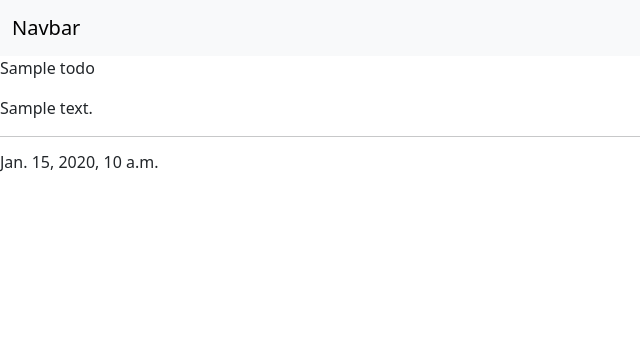
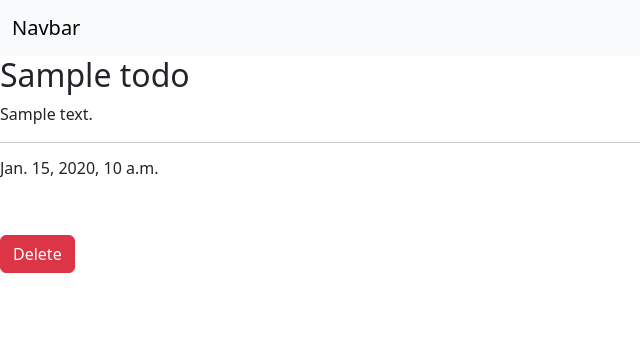
Before and after one commit to mohammadrezaDahaghin/new-python-project, a Django app: page /detail/1/ in a window 1280 px wide. Shown: the top 356 px of the page, without its empty margins (0-640 px from the left). Run offline with Django 4.2, Linux system fonts and the light colour scheme; tables that the repository leaves empty hold one stand-in row (values such as "Sample post").

Commit message:
delete item in Detail

```diff
--- a/home/urls.py
+++ b/home/urls.py
@@ -3,5 +3,6 @@ from . import views
 
 urlpatterns = [
     path('', views.home,name='home'),
-    path('detail/<int:todo_id>/',views.detail,name='details')
+    path('detail/<int:todo_id>/',views.detail,name='details'),
+    path('delete/<int:todo_id>/',views.delete,name='delete')
 ]
--- a/home/views.py
+++ b/home/views.py
@@ -1,4 +1,4 @@
-from django.shortcuts import render
+from django.shortcuts import render,redirect
 from .models import Todo
 # from django.http import HttpResponse
 
@@ -9,3 +9,8 @@ def home(request):
 def detail(request,todo_id):
     todo=Todo.objects.get(id=todo_id)
     return render(request,'detail.html',{'todo':todo})
+
+
+def delete(request,todo_id):
+    Todo.objects.get(id=todo_id).delete()
+    return redirect('home')
--- a/templates/detail.html
+++ b/templates/detail.html
@@ -6,8 +6,10 @@
 {% endblock %}
 
 {% block content %}
-	<p>{{ todo.title }}</p>
+	<h2>{{ todo.title }}</h2>
 	<p>{{ todo.body }}</p>
     <hr>
 	<h6>{{ todo.created }}</h6>
+    <br><br>
+    <a href="{% url 'delete' todo.id %}" class="btn btn-danger">Delete</a>
 {% endblock %}
```
Also changed, not shown: templates/home.html (+6 -2 lines), db.sqlite3.
